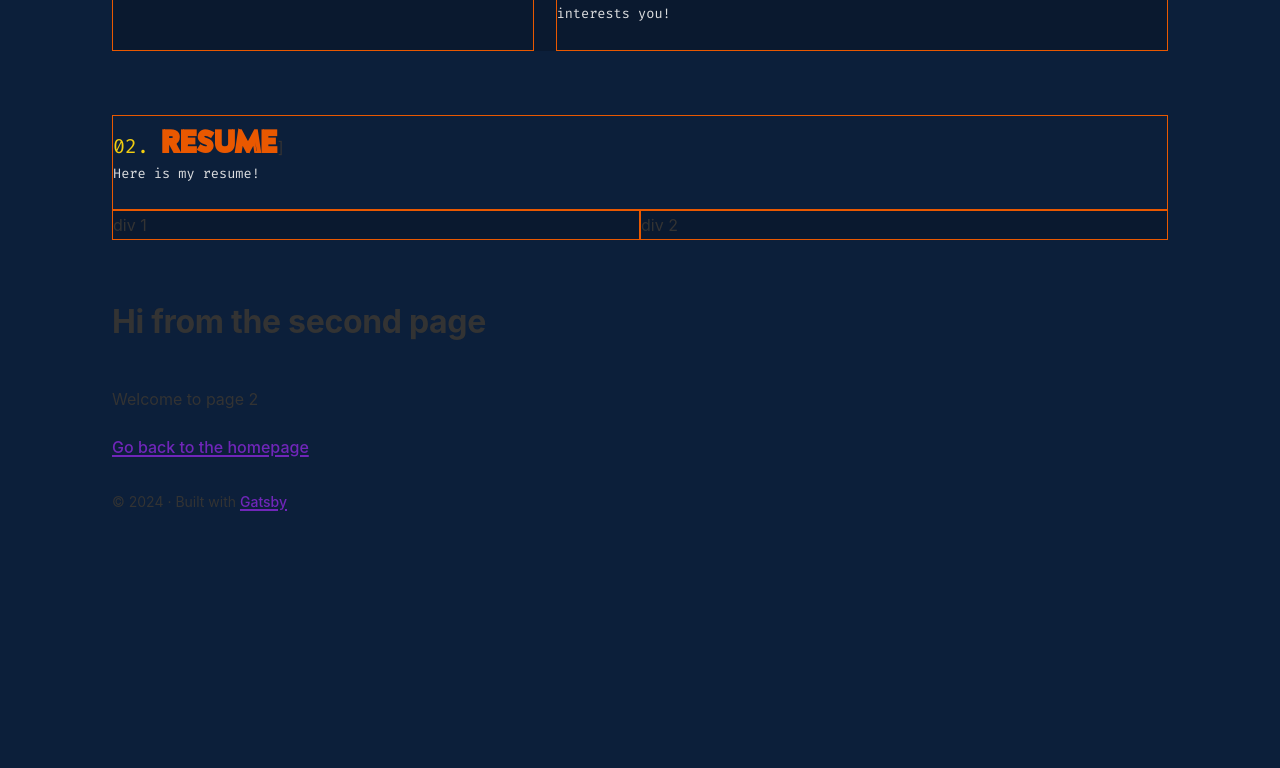
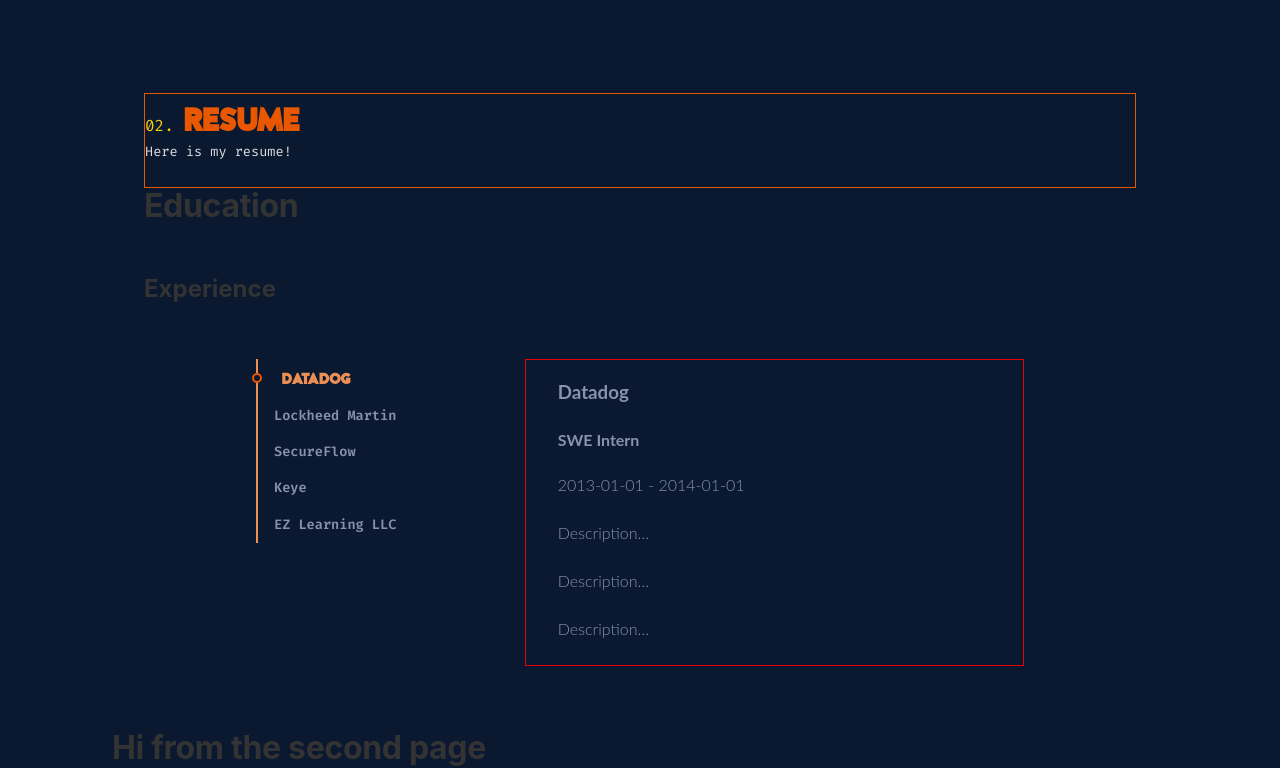
Before and after one commit to kriyip/personal-website-24, a Gatsby site: page /page-2 in a window 1280 px wide. Shown: the part 460-1228 px from the top of the page. Before the commit the page ends 1004 px from the top, so only its background shows below. Built offline with nearby package versions, Linux system fonts and the light colour scheme; Gatsby itself is replaced by a stand-in of ours; a web font is replaced by a local one.

Commit message:
preliminary resume section done

```diff
--- a/package.json
+++ b/package.json
@@ -10,6 +10,7 @@
     "gatsby-plugin-manifest": "^5.13.0",
     "gatsby-plugin-sharp": "^5.13.0",
     "gatsby-source-filesystem": "^5.13.0",
+    "gatsby-transformer-json": "^5.13.0",
     "gatsby-transformer-sharp": "^5.13.0",
     "react": "^18.2.0",
     "react-dom": "^18.2.0"
--- a/src/components/about.js
+++ b/src/components/about.js
@@ -2,12 +2,12 @@
 import * as styles from "../components/index.module.css"
 
 // todo: move content into gatsby-config or json file thing
-const AboutSection = () => (
+const AboutSection = ({ data }) => (
     <div className={`${styles.container} ${styles.about}`}>
         <div className={`${styles.imageContainer}`}>div 1: image of myself</div>
         <div className={styles.aboutText}>
             <span className={styles.sectionNumber}>01. Hey, this website was made by...</span>
-            <h1>Kristine Yip</h1>
+            <h1>Kristine Yip.</h1>
             <p>I'm an aspiring software engineer that loves creating things.
                 I was born and raised in the NYC metro area and I'm currently a
                 junior studying computer science at the University of Pennsylvania.
--- a/src/components/header.module.css
+++ b/src/components/header.module.css
@@ -5,6 +5,8 @@
     align-items: center;
     justify-content: space-between;
     background-color: #0a192f; /* Dark background color */
+    box-shadow: 0 4px 6px -1px rgba(0, 0, 0, 0.27),
+                0 2px 4px -1px rgba(0, 0, 0, 0.06);
 }
 
 .navNumber {
--- a/src/components/index.module.css
+++ b/src/components/index.module.css
@@ -94,6 +94,8 @@
 .aboutText > h1 {
   color: #e95800;
   font-family: 'Argon', sans-serif;
+  margin-top: 0;
+  margin-bottom: 0;
   font-size: 6rem;
 }
 
@@ -105,8 +107,9 @@
 
 .sectionNumber {
   font-family: 'Fira Code', monospace;
-  font-size: 1.25rem;
+  font-size: 1rem;
   color: #f2cd10; /* Light text color */
+  margin-bottom: 0;
 }
 
 .sectionTitle {
@@ -122,3 +125,9 @@
   width: 50%;
   border: 1px solid #e95800;
 }
+
+.narrowContainer {
+  margin: 0 auto;
+  max-width: var(--size-content);
+  padding: var(--size-gutter);
+}
--- a/src/components/layout.css
+++ b/src/components/layout.css
@@ -24,7 +24,14 @@
   --size-content: 70rem;
   --size-gutter: var(--space-5);
   --size-gap: var(--space-6);
+  font-family: Inter, sans-serif;
+  font-feature-settings: 'liga' 1, 'calt' 1; /* fix for Chrome */
 }
+
+@supports (font-variation-settings: normal) {
+  :root { font-family: InterVariable, sans-serif; }
+}
+
 html {
   -webkit-text-size-adjust: 100%;
   box-sizing: border-box;
@@ -42,7 +49,7 @@
   font-weight: normal;
   margin: 0;
   word-wrap: break-word;
-  background-color: #0c1f3a;
+  background-color: #0a192f;
 }
 a {
   background-color: transparent;
--- a/src/components/resume.js
+++ b/src/components/resume.js
@@ -1,16 +1,45 @@
 import * as React from "react";
-import * as styles from "../components/index.module.css"
+import * as styles from "./index.module.css";
+import * as tstyles from "./timeline.module.css"
 
-const ResumeSection = () => {
+const ResumeSection = ({ data }) => {
+    const experiences = data.work;
+    const [activeExp, setActiveExp] = React.useState(Object.keys(experiences)[0]);
+
     return (
-        <div>
+        // use padding on this outer div to make width of section smaller
+        <div className={styles.narrowContainer}>
             <div className={styles.aboutText}>
                 <span className={styles.sectionNumber}>02. </span><span className={styles.sectionTitle}>Resume</span>
-]                <p>Here is my resume!</p>
+                <p>Here is my resume!</p>
             </div>
-            <div className={styles.container}>
-                <div className={styles.halfContainer}>div 1</div>
-                <div className={styles.halfContainer}>div 2</div>
+            <h1>Education</h1>
+            <h2>Experience</h2>
+            <div className={tstyles.timelineContainer}>
+                <div className={tstyles.timelineList}>
+                    {Object.keys(experiences).map((key) => (
+                        // <div key={experiences[key].company} className={tstyles.timelineItem}>
+                        //     <div className={tstyles.timelineItemContent}>
+                        //         <span className={tstyles.timelineItemDate}>{experiences[key].startDate} - {experiences[key].endDate}</span>
+                        //         <h3 className={tstyles.timelineItemTitle}>{experiences[key].company}</h3>
+                        //         <p className={tstyles.timelineItemDescription}>{experiences[key].position}</p>
+                        //     </div>
+                        <div key={experiences[key].company}
+                            className={`${tstyles.listItem} ${activeExp === key ? tstyles.listItemActive : ""}`}
+                            onClick={() => setActiveExp(key)}
+                        >
+                            {experiences[key].company}
+                        </div>
+                    ))}
+                </div>
+                <div className={tstyles.timelineContent}>
+                    <h3>{experiences[activeExp].company}</h3>
+                    <h4>{experiences[activeExp].position}</h4>
+                    <p>{experiences[activeExp].startDate} - {experiences[activeExp].endDate}</p>
+                    <p>{experiences[activeExp].summary}</p>
+                    <p>{experiences[activeExp].summary}</p>
+                    <p>{experiences[activeExp].summary}</p>
+                </div>
             </div>
         </div>
     )
--- /dev/null
+++ b/src/components/timeline.module.css
@@ -0,0 +1,78 @@
+.timelineContainer {
+    display: flex;
+    background-color: #0a192f;
+    padding: var(--size-gutter);
+    padding-left: 7rem;
+    padding-right: 7rem;
+    position: relative;
+    align-items: flex-start;
+}
+
+.timelineList {
+    flex-basis: 35%;
+    border-left: 2px solid #ec8f55;
+    position: relative;
+    list-style: none;
+    /* padding: item; */
+    padding: 0;
+    margin: 0;
+}
+
+/* non active list item styles */
+.listItem {
+    cursor: pointer;
+    padding: 0.5rem 1rem;
+    text-align: left;
+    color: #8892b0;
+    /* font-family: 'Quattrocento Sans', sans-serif; */
+    font-family: 'Fira Code', monospace;
+    font-size: 0.85rem;
+    font-weight: 600;
+    transition: font-size 0.15s, color 0.15s, transform 0.15s;
+}
+
+/* active list item style */
+.listItem:hover {
+    color: #e95800;
+}
+
+.listItemActive {
+    color: #ec8f55;
+    font-size: 0.95rem;
+    transform: translateX(0.5rem);
+    position: relative;
+    font-family: 'Argon', sans-serif;
+}
+
+.listItemActive::before,
+.listItemActive::after {
+    content: '';
+    position: absolute;
+    left: -2px; /* Align this with the timeline's vertical line */
+    background-color: #e9002f; /* Active item line color */
+    width: 2px; /* Same width as the timeline border */
+}
+
+.listItemActive::before {
+    content: '';
+    position: absolute;
+    left: -14px; /* Align this with the timeline's vertical line */
+    top: 50%;
+    transform: translateY(-50%);
+    width: 10px; /* Circle size */
+    height: 10px; /* Circle size */
+    border-radius: 50%;
+    background: #0a192f; /* Default background color */
+    border: 2px solid #e95800; /* Default border color, change if needed */
+    z-index: 1;
+}
+
+.timelineContent {
+    /* width: 60%; */
+    padding: 0 2rem;
+    flex-grow: 1;
+    font-family: 'Lato', sans-serif;
+    color: #8892b0;
+    font-weight: 300;
+    border: solid 1px #e90000;
+}
--- a/src/components/utils.css
+++ b/src/components/utils.css
@@ -1,4 +1,5 @@
 @import url('https://fonts.googleapis.com/css2?family=Fira+Code:wght@300;400;600&family=Quattrocento+Sans:ital,wght@0,400;1,700&family=Roboto:wght@300;400;500;700&display=swap');
+@import url('https://rsms.me/inter/inter.css');
 
 @font-face {
   font-family: 'Argon';
--- /dev/null
+++ b/src/content/resume.json
@@ -0,0 +1,173 @@
+{
+    "basics": {
+      "name": "Kristine Yip",
+      "email": "kyip@seas.upenn.com",
+      "summary": "A summary of Kristine Yip... [TODO]",
+      "location": {
+        "city": "Philadelphia",
+        "countryCode": "US",
+        "region": "Pennsylvania"
+      },
+      "profiles": [{
+        "network": "GitHub",
+        "username": "kriyip",
+        "url": "https://github.com/kriyip"
+      }]
+    },
+    "work": [{
+      "company": "Datadog",
+      "position": "SWE Intern",
+      "startDate": "2013-01-01",
+      "endDate": "2014-01-01",
+      "summary": "Description…",
+      "highlights": [
+        ""
+      ],
+      "future": true
+    },
+    {
+      "company": "Lockheed Martin",
+      "position": "Intern",
+      "startDate": "2013-01-01",
+      "endDate": "2014-01-01",
+      "summary": "Description…",
+      "highlights": [
+        ""
+      ],
+      "future": false
+    },
+    {
+      "company": "SecureFlow",
+      "position": "Frontend Web Developer - VIP Fellow",
+      "startDate": "2013-01-01",
+      "endDate": "2014-01-01",
+      "summary": "Description…",
+      "highlights": [
+        ""
+      ],
+      "future": false
+    },
+    {
+      "company": "Keye",
+      "position": "Frontend Web Developer - VIP Fellow",
+      "startDate": "2013-01-01",
+      "endDate": "2014-01-01",
+      "summary": "Description…",
+      "highlights": [
+        ""
+      ],
+      "future": false
+    },
+    {
+      "company": "EZ Learning LLC",
+      "position": "Tutor",
+      "startDate": "2013-01-01",
+      "endDate": "2014-01-01",
+      "summary": "Description…",
+      "highlights": [
+        ""
+      ],
+      "future": false
+    }
+    ],
+    "volunteer": [{
+      "organization": "Organization",
+      "position": "Volunteer",
+      "url": "https://organization.com/",
+      "startDate": "2012-01-01",
+      "endDate": "2013-01-01",
+      "summary": "Description…",
+      "highlights": [
+        "Awarded 'Volunteer of the Month'"
+      ]
+    }],
+    "education": [{
+      "institution": "University of Pennsylvania",
+      "degree": "B.S.E. in Computer Science",
+      "startDate": "Sep-2021",
+      "endDate": "May-2025",
+      "GPA": "3.95",
+      "courses": [
+        {
+            "name": "Programming Languages and Techniques I (OOP)",
+            "code": "CIS1200",
+            "grade": "A"
+        },
+        {
+            "name": "Programming Languages and Techniques II (Algo. & Data Structures)",
+            "code": "CIS1210",
+            "grade": "A"
+        },
+        {
+            "name": "Algorithms",
+            "code": "CIS3200",
+            "grade": "A"
+        },
+        {
+            "name": "Scalable and Cloud Computing",
+            "code": "NETS2120",
+            "grade": "A"
+        },
+        {
+            "name": "Computer Systems Programming",
+            "code": "CIS2400",
+            "grade": "A"
+        },
+        {
+            "name": "Operating Systems",
+            "code": "CIS3800",
+            "grade": "A"
+        },
+        {
+            "name": "Software Design and Engineering",
+            "code": "CIS3500",
+            "grade": "in progress"
+        },
+        {
+            "name": "Computer and Network Security",
+            "code": "CIS3310",
+            "grade": "A"
+        },
+        {
+            "name": "Database and Information Systems",
+            "code": "CIS5500",
+            "grade": "in progress"
+        },
+        {
+            "name": "Introduction to Machine Learning",
+            "code": "CIS5190",
+            "grade": "A"
+        },
+        {
+            "name": "Introduction to Data Science",
+            "code": "CIS5450",
+            "grade": "A"
+        },
+        {
+            "name": "Rust Programming",
+            "code": "CIS1905",
+            "grade": "A"
+        },
+        {
+            "name": "Internet and Web Systems",
+            "code": "CIS5550",
+            "grade": "in progress"
+        },
+        {
+            "name": "Linear Algebra",
+            "code": "MATH2400",
+            "grade": "A"
+        }
+      ]
+    }],
+    "projects": [{
+      "name": "Project",
+      "startDate": "2019-01-01",
+      "endDate": "2021-01-01",
+      "description": "Description...",
+      "highlights": [
+        "Won award at AIHacks 2016"
+      ],
+      "url": "https://project.com/"
+    }]
+  }
--- a/src/pages/page-2.js
+++ b/src/pages/page-2.js
@@ -5,11 +5,12 @@
 import Seo from "../components/seo"
 import AboutSection from "../components/about"
 import ResumeSection from "../components/resume"
+import { graphql } from "gatsby"
 
-const SecondPage = () => (
+const SecondPage = ({ data }) => (
   <Layout>
-    <AboutSection />
-    <ResumeSection />
+    <AboutSection data={data.contentJson}/>
+    <ResumeSection data={data.contentJson}/>
     <h1>Hi from the second page</h1>
     <p>Welcome to page 2</p>
     <Link to="/">Go back to the homepage</Link>
@@ -18,4 +19,42 @@
 
 export const Head = () => <Seo title="Page two" />
 
+export const resumeQuery = graphql`
+query resumeQuery {
+    contentJson(basics: {}) {
+      basics {
+        summary
+        profiles {
+          network
+          url
+          username
+        }
+        name
+        email
+      }
+      education {
+        GPA
+        degree
+        endDate
+        institution
+        startDate
+        courses {
+          grade
+          code
+          name
+        }
+      }
+      work {
+        company
+        endDate
+        startDate
+        position
+        highlights
+        future
+        summary
+      }
+    }
+  }
+`
+
 export default SecondPage
```
Also changed, not shown: gatsby-config.js (+8 -0 lines), 1 other file.
